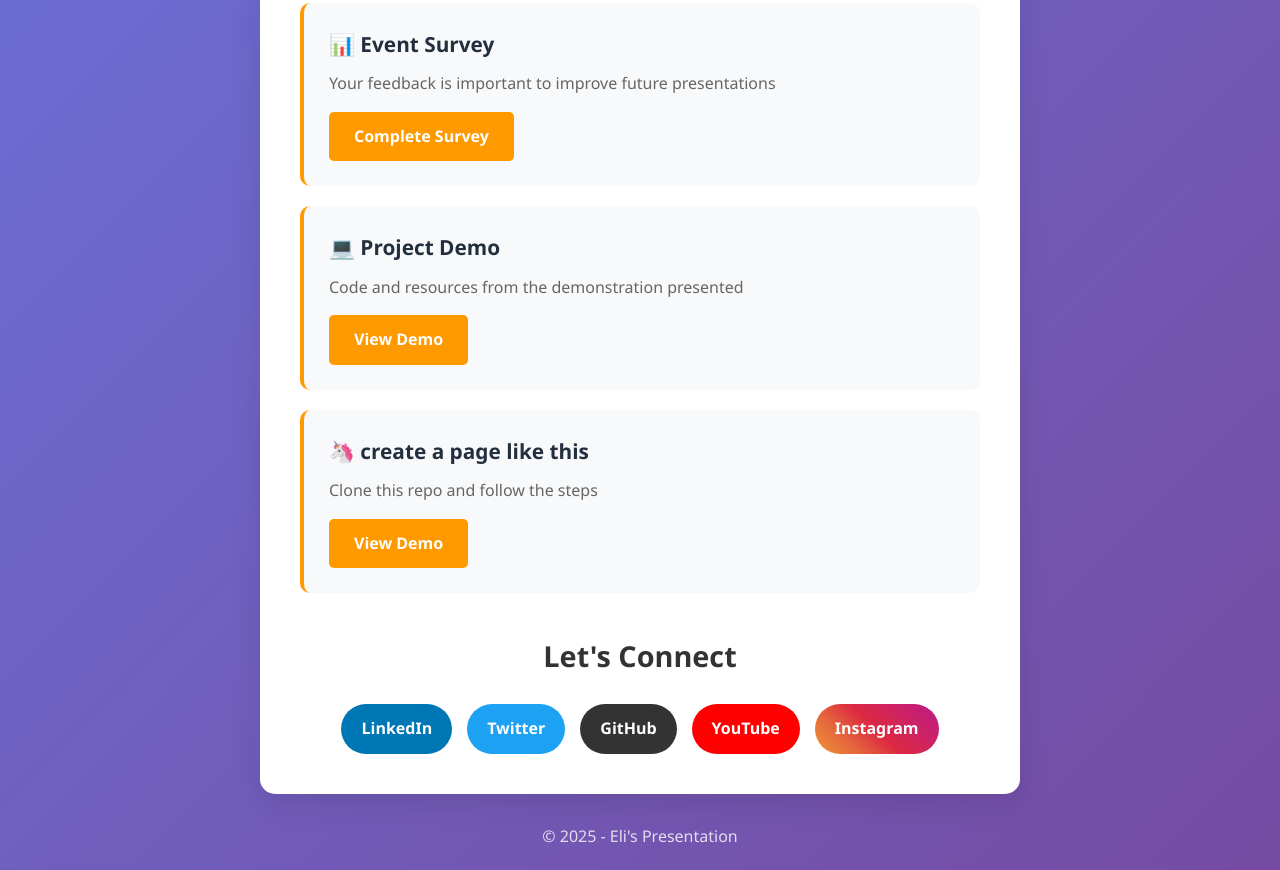
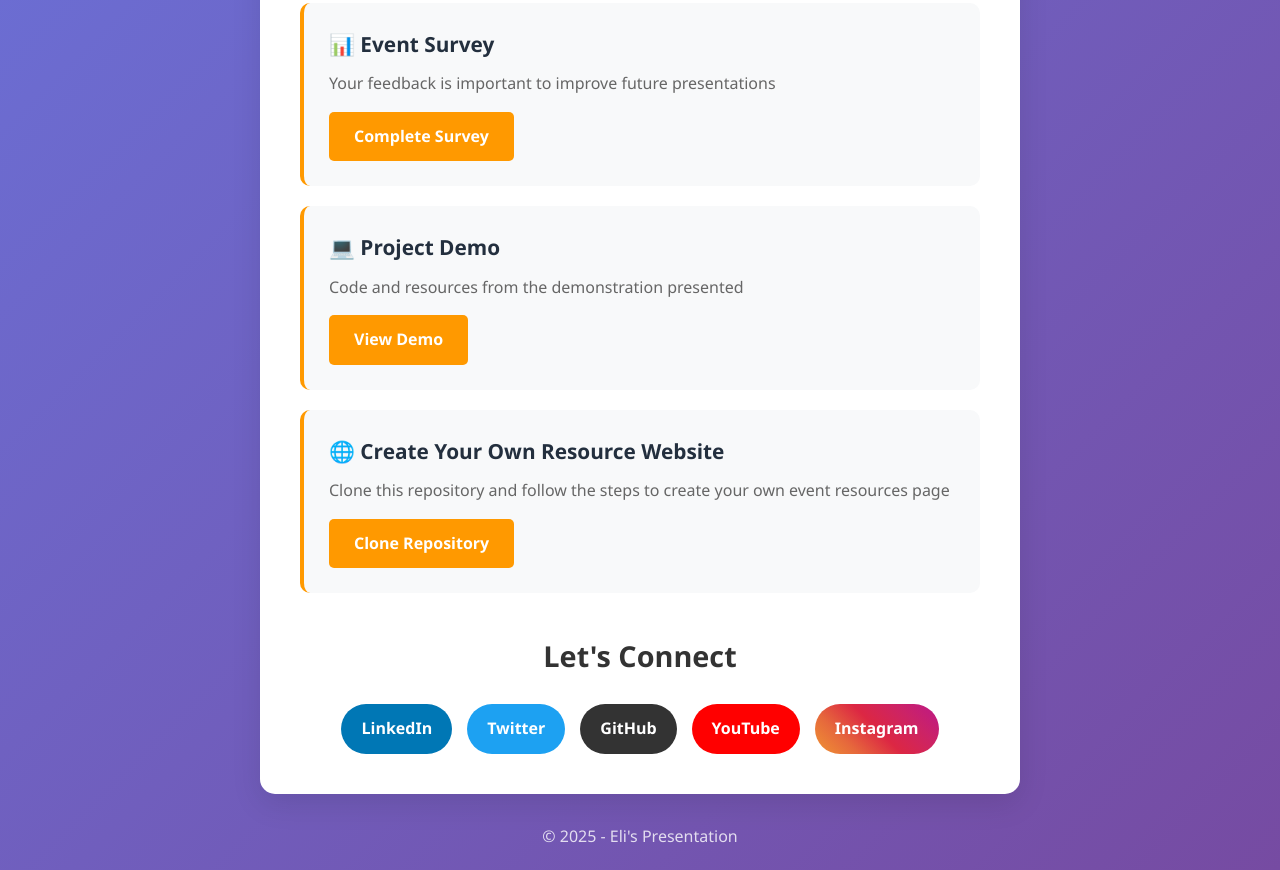
Before and after one commit to elizabethfuentes12/event-resources-website, a plain HTML site: page web-site/website/index.html in a window 1280 px wide. Shown: the part 1084-1954 px from the top of the page. Drawn offline with Linux system fonts and the light colour scheme.

```diff
--- a/web-site/website/index.html
+++ b/web-site/website/index.html
@@ -60,9 +60,9 @@
                 </div>
 
                 <div class="resource-card">
-                    <h3>🦄 create a page like this</h3>
-                    <p>Clone this repo and follow the steps</p>
-                    <a href="https://github.com/elizabethfuentes12/web-to-share" target="_blank" class="btn">View Demo</a>
+                    <h3>🌐 Create Your Own Resource Website</h3>
+                    <p>Clone this repository and follow the steps to create your own event resources page</p>
+                    <a href="https://github.com/elizabethfuentes12/event-resources-website" target="_blank" class="btn">Clone Repository</a>
                 </div>
 
             </section>
```
Also changed, not shown: architecture-diagram.png (deleted), qr-generator/requirements.txt (added), 4 other files.
